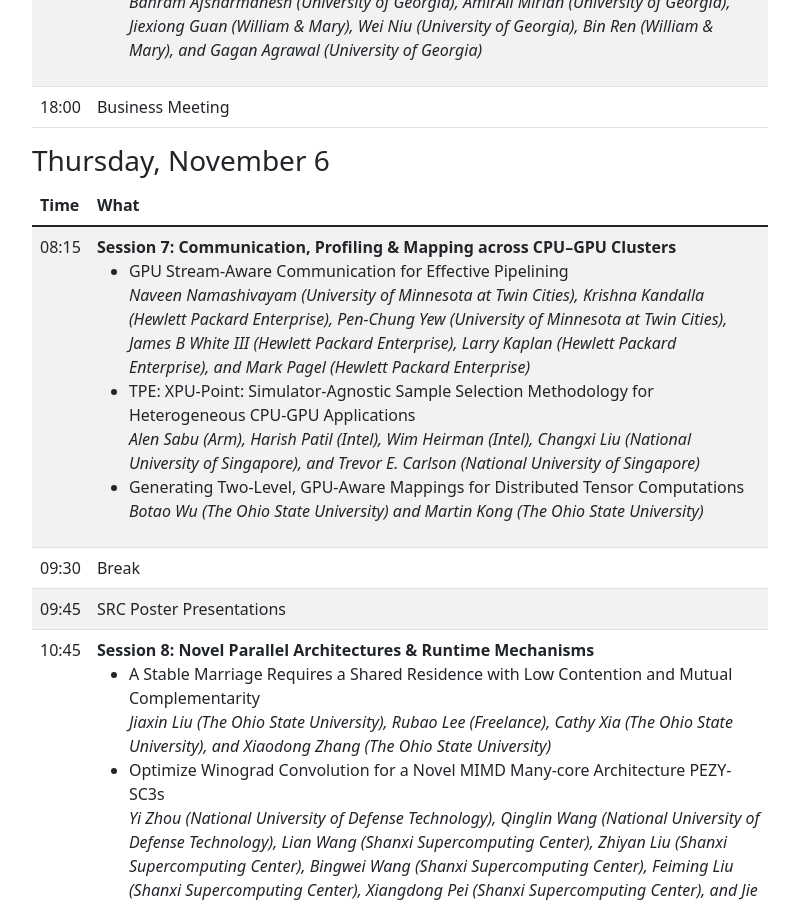
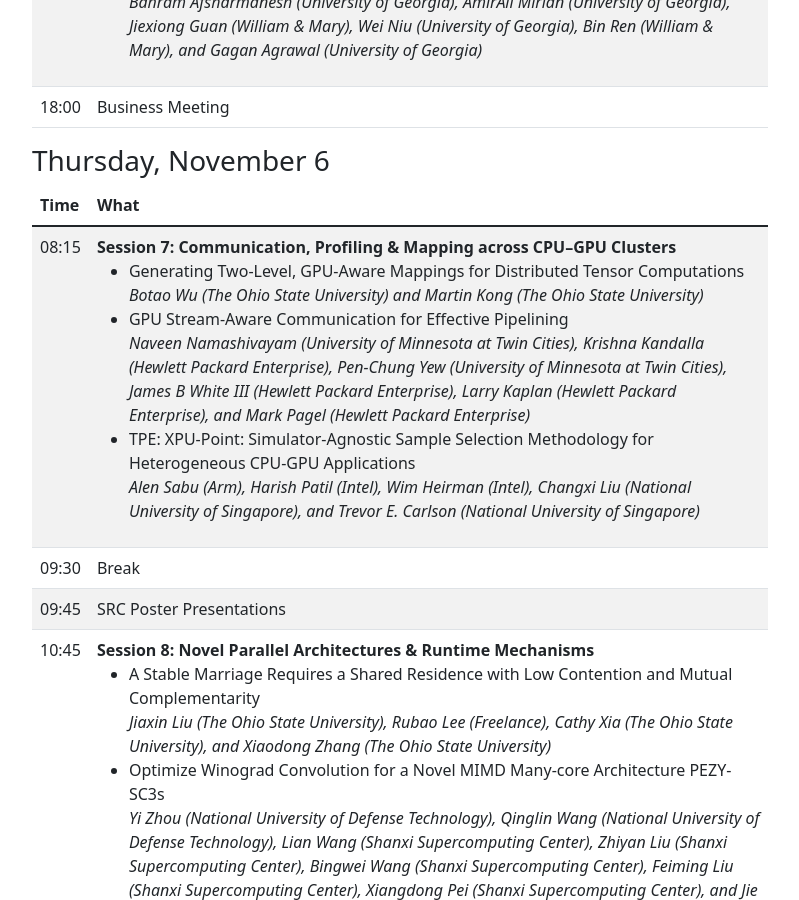
Before and after one commit to pact2025/pact2025.github.io, a Jekyll site: the page built from program/index.md, in a window 1280 px wide and 900 px high, scrolled down 4492 px. Shown: the whole window, without its empty margins (50-849 px from the left). Built offline with Jekyll 4.4.1, drawn with Linux system fonts in a browser that asks for light colours; part of the change alters nothing that is shown.

```diff
--- a/_includes/session7.html
+++ b/_includes/session7.html
@@ -2,14 +2,14 @@
     <b>Session 7: Communication, Profiling & Mapping across CPU–GPU Clusters</b>
     <br>
     <ul>
+      <li>Generating Two-Level, GPU-Aware Mappings for Distributed Tensor Computations<br>
+          <i>Botao Wu (The Ohio State University) and Martin Kong (The Ohio State University)</i>
+      </li>
       <li>GPU Stream-Aware Communication for Effective Pipelining<br>
           <i>Naveen Namashivayam (University of Minnesota at Twin Cities), Krishna Kandalla (Hewlett Packard Enterprise), Pen-Chung Yew (University of Minnesota at Twin Cities), James B White III (Hewlett Packard Enterprise), Larry Kaplan (Hewlett Packard Enterprise), and Mark Pagel (Hewlett Packard Enterprise)</i>
       </li>
       <li>TPE: XPU-Point: Simulator-Agnostic Sample Selection Methodology for Heterogeneous CPU-GPU Applications<br>
           <i>Alen Sabu (Arm), Harish Patil (Intel), Wim Heirman (Intel), Changxi Liu (National University of Singapore), and Trevor E. Carlson (National University of Singapore)</i>
       </li>
-      <li>Generating Two-Level, GPU-Aware Mappings for Distributed Tensor Computations<br>
-          <i>Botao Wu (The Ohio State University) and Martin Kong (The Ohio State University)</i>
-      </li>
     </ul>
   </td>
```
